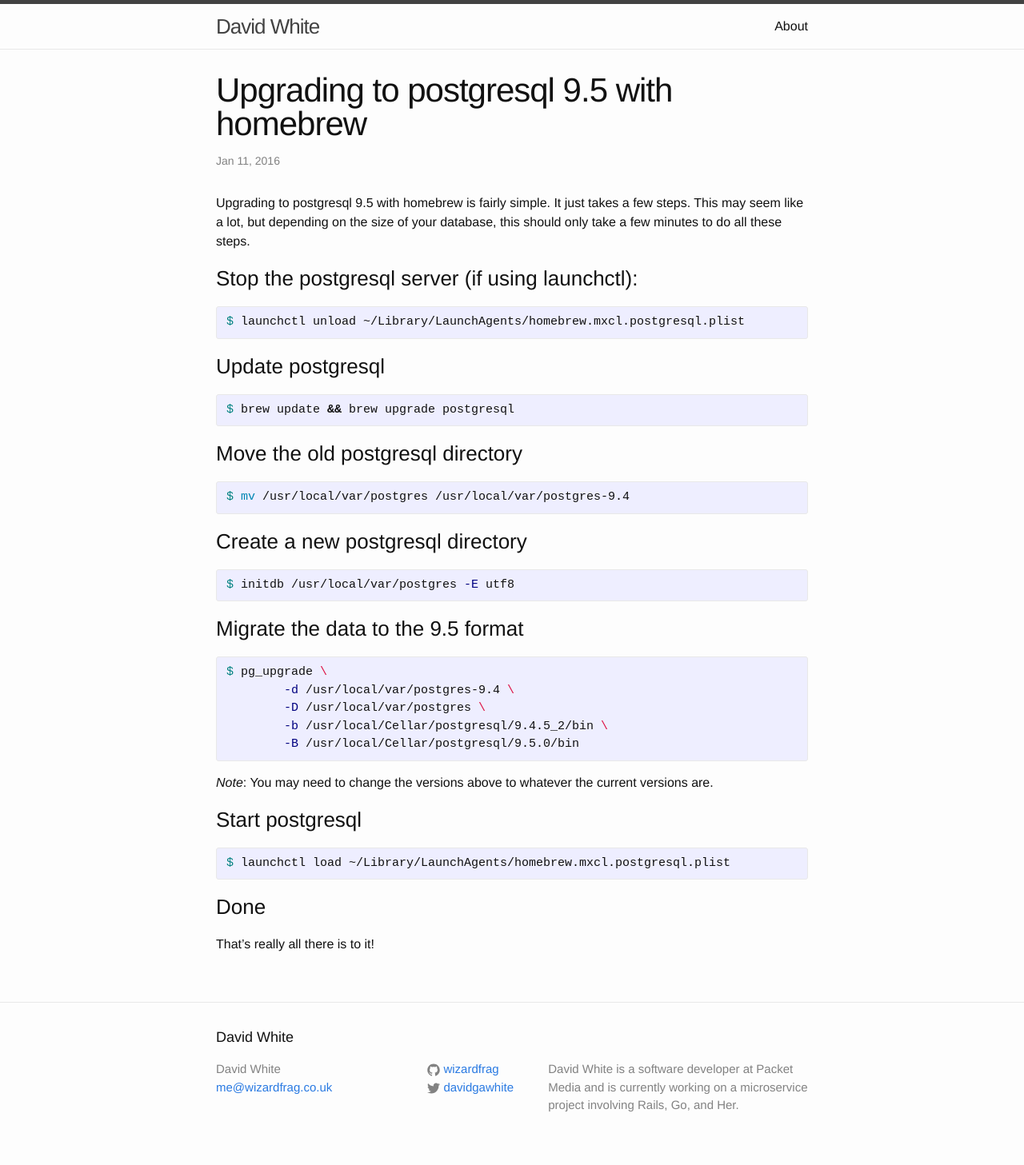
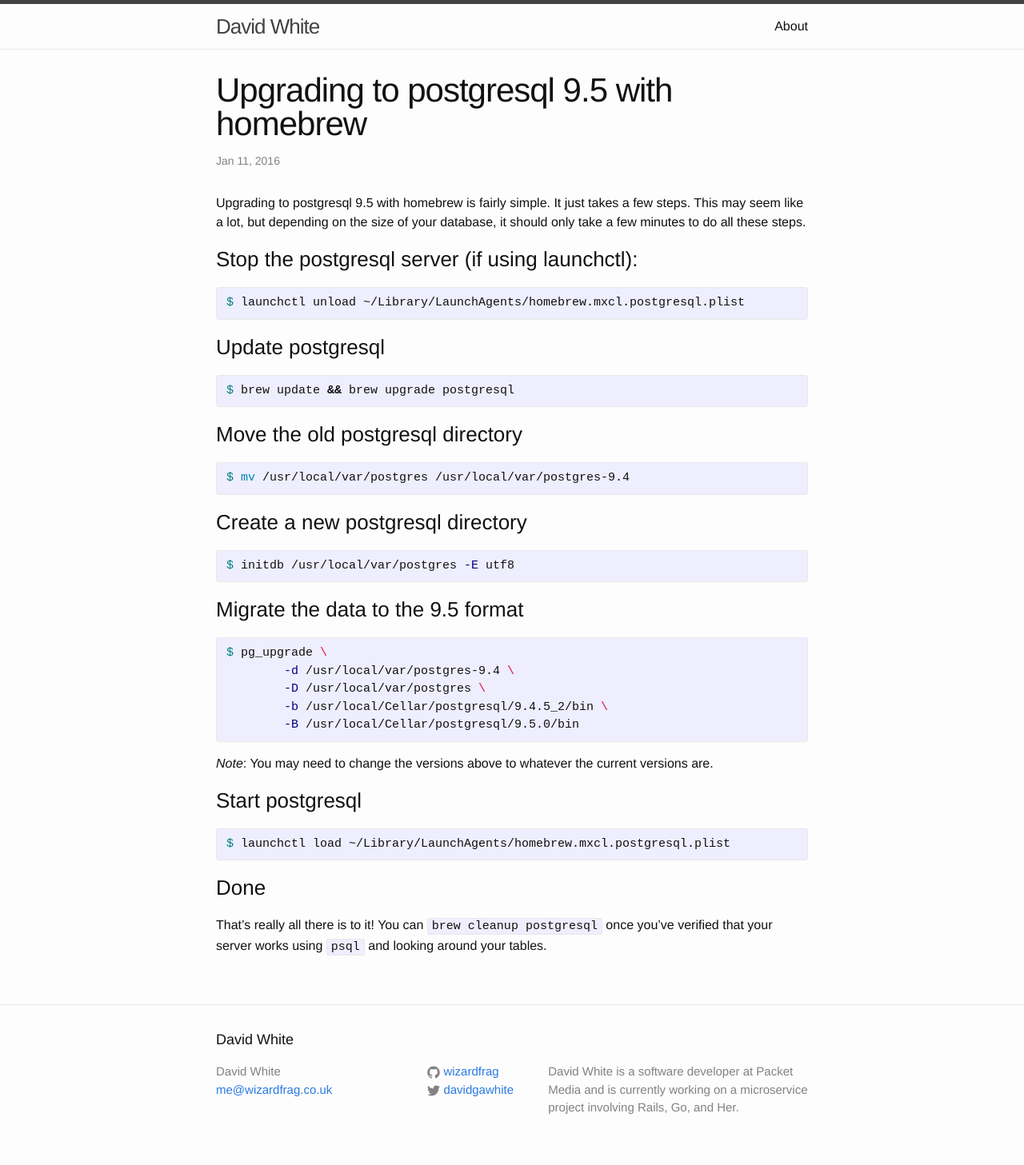
Before and after one commit to wizardfrag/wizardfrag.github.io, a Jekyll site: the page built from _posts/2016-01-11-upgrading-postgresql-on-homebrew.markdown, in a window 1280 px wide. Shown: the whole page at 80% size. Built offline with Jekyll 4.4.1, drawn with Linux system fonts in a browser that asks for light colours.

Commit message:
Update article to add `brew cleanup`

```diff
--- a/_posts/2016-01-11-upgrading-postgresql-on-homebrew.markdown
+++ b/_posts/2016-01-11-upgrading-postgresql-on-homebrew.markdown
@@ -4,7 +4,7 @@ title:  "Upgrading to postgresql 9.5 with homebrew"
 date:   2016-01-11 10:45:00 +0000
 categories: howto
 ---
-Upgrading to postgresql 9.5 with homebrew is fairly simple. It just takes a few steps. This may seem like a lot, but depending on the size of your database, this should only take a few minutes to do all these steps.
+Upgrading to postgresql 9.5 with homebrew is fairly simple. It just takes a few steps. This may seem like a lot, but depending on the size of your database, it should only take a few minutes to do all these steps.
 
 ### Stop the postgresql server (if using launchctl):
 {% highlight bash %}
@@ -44,4 +44,4 @@ $ launchctl load ~/Library/LaunchAgents/homebrew.mxcl.postgresql.plist
 
 ### Done
 
-That's really all there is to it!
+That's really all there is to it! You can `brew cleanup postgresql` once you've verified that your server works using `psql` and looking around your tables.
```
